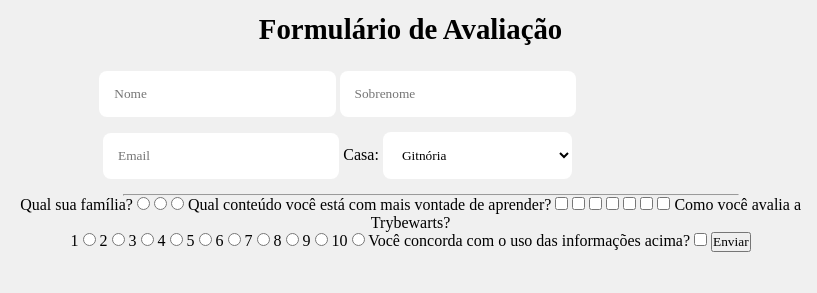
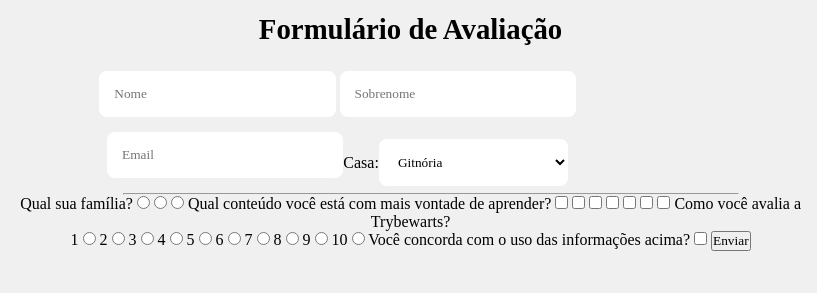
Before and after one commit to AntonioWingert/trybewarts, a website: page index.html in a window 1280 px wide. Shown: the part 112-405 px from the top of the page, 0-817 px from the left. Drawn offline with Linux system fonts and the light colour scheme; a web font is replaced by a local one.

Commit message:
estilizacao

```diff
--- a/index.html
+++ b/index.html
@@ -17,7 +17,7 @@
     <h1 id="trybewarts-header-title">Trybewarts</h1>
     <section class="form-container">
       <form class="trybewarts-login">
-        <input type="email" name="email" placeholder="Email" required id="input-email" class="input-form">
+        <input type="email" name="email" placeholder="Email" required id="input-email-loguin" class="input-form">
         <input type="password" name="password" placeholder="Senha" required id="input-password" class="input-form">
         <button id="button-form-validate">Entrar</button>
       </form>
@@ -33,14 +33,13 @@
         </section>
         <section class="email-house-container">
           <input id="input-email" type="email" placeholder="Email" class="input-form-container-left">
-          <label for="house-select">Casa:
+          Casa:
           <select name="house-select" id="house">
             <option id="gitnoria-house" value="Gitnória">Gitnória</option>
             <option id="reactpuff-house" value="Reactpuff">Reactpuff</option>
             <option id="corvinode-house" value="Corvinode">Corvinode</option>
             <option id="pytherina-house" value="Pytherina">Pytherina</option>
           </select>
-          </label>
         </section>
       </form>
       <hr>
--- a/script.js
+++ b/script.js
@@ -1,7 +1,7 @@
 const buttonForm = document.getElementById('button-form-validate');
 
 function validateEmailPassword() {
-  const inputEmail = document.getElementById('input-email').value;
+  const inputEmail = document.getElementById('input-email-loguin').value;
   const inputPassword = document.getElementById('input-password').value;
   if (inputEmail === 'tryber@teste.com' && inputPassword === '123456') {
     return window.alert('Olá, Tryber!');
--- a/style.css
+++ b/style.css
@@ -98,3 +98,9 @@
   width: 75%;
   margin-left: 15%;
 }
+
+.email-house-container {
+  display: flex;
+  align-items: center;
+  justify-content: center;
+}
```
Lines whose indentation alone changed are shown as unchanged.
